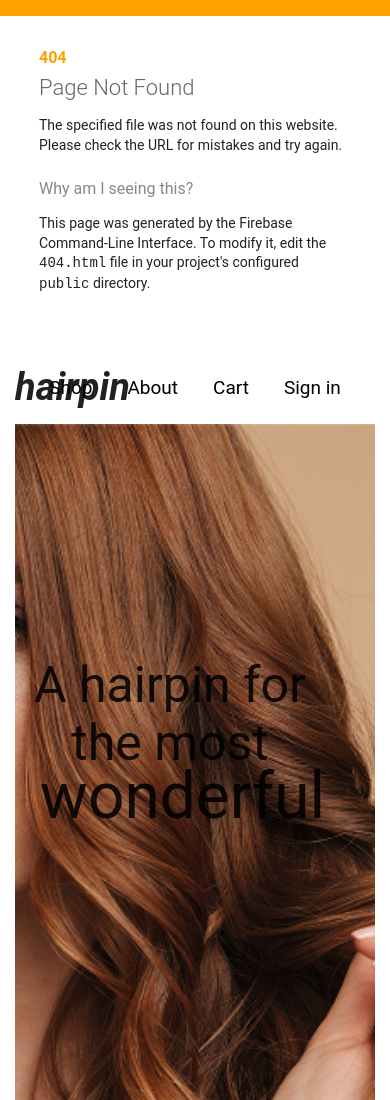
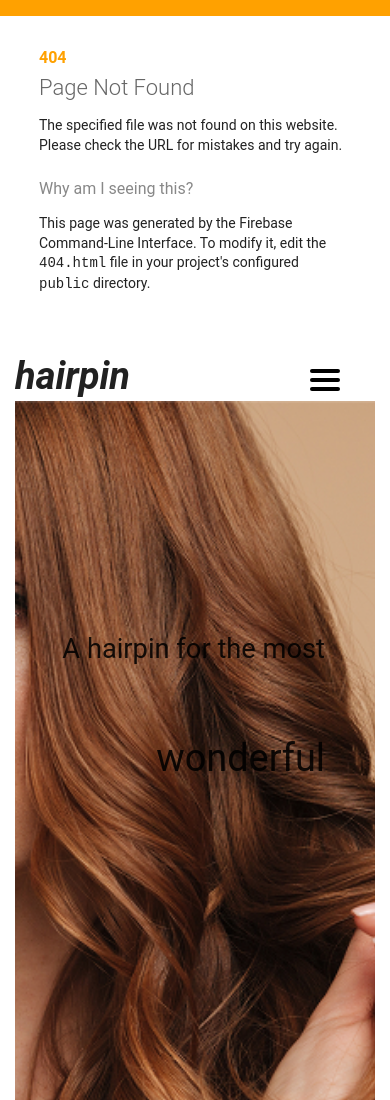
Before and after one commit to elb00507/BSTU-Hairpin, a website built with webpack: page src/404.html in a window 390 px wide. Shown: the top 1100 px of the page. Built offline with nearby package versions, Linux system fonts and the light colour scheme.

Commit message:
feat: add burger menu
Добавлено меню на разрешении 598px

```diff
--- a/src/Common/Header.ts
+++ b/src/Common/Header.ts
@@ -1,6 +1,9 @@
 import { Component } from '../Abstract/Component';
 
 export class Header extends Component {
+	private menuIcon: Component;
+	private mobileMenu: HTMLElement;
+	private mobileWrapper: HTMLElement;
 	constructor(parent: HTMLElement) {
 		super(parent, 'header', ['header']);
 
@@ -9,6 +12,32 @@ export class Header extends Component {
 		new Component(headerCont.root, 'a', ['logo-link'], 'hairpin');
 
 		const headerNav = new Component(headerCont.root, 'div', ['header__nav']);
+
+		const links = [
+			{ text: 'Shop', href: '#shop' },
+			{ text: 'About', href: '#about' },
+			{ text: 'Cart', href: '#cart' },
+			{ text: 'Sign in', href: '#signin' },
+		];
+
+		this.mobileMenu = new Component(this.root, 'div', [
+			'header__mobile-menu',
+		]).root;
+
+		this.mobileWrapper = new Component(this.mobileMenu, 'div', [
+			'header__mobile-menu-wrap',
+		]).root;
+
+		links.forEach((link) => {
+			const linkComponent = new Component(
+				this.mobileWrapper,
+				'a',
+				['header__mobile-link'],
+				link.text,
+				['href'],
+				[link.href]
+			);
+		});
 
 		new Component(
 			headerNav.root,
@@ -30,7 +59,7 @@ export class Header extends Component {
 		new Component(
 			headerNav.root,
 			'a',
-			['header__link--Elirix'],
+			['header__link'],
 			'Cart',
 			['href'],
 			['#cart']
@@ -44,5 +73,8 @@ export class Header extends Component {
 			['href'],
 			['#signin']
 		);
+
+		this.menuIcon = new Component(this.root, 'div', ['header__menu-icon']);
+		this.menuIcon.root.innerHTML = '<span></span><span></span><span></span>';
 	}
 }
--- a/src/sass/layout/_header.scss
+++ b/src/sass/layout/_header.scss
@@ -26,4 +26,49 @@
 			font-size: 19px;
 		}
 	}
+	&__mobile-menu {
+		display: none;
+	}
+
+	&__menu-icon {
+		display: none;
+		cursor: pointer;
+
+		span {
+			display: block;
+			width: 30px;
+			height: 4px;
+			background-color: #000;
+			margin: 5px 0;
+			border-radius: 10px;
+		}
+	}
 }
+
+@media (max-width: 598px) {
+	.header {
+		&__menu-icon {
+			display: block;
+			position: absolute;
+			right: 35px;
+			z-index: 15;
+			top: 13px;
+
+			&.active {
+				span:nth-child(1) {
+					transform: rotate(45deg) translate(1px, 1px);
+				}
+				span:nth-child(2) {
+					display: none;
+				}
+				span:nth-child(3) {
+					transform: rotate(-45deg) translate(5px, -5px);
+				}
+			}
+		}
+
+		&__link {
+			display: none;
+		}
+	}
+}
--- a/src/sass/layout/_mainpage.scss
+++ b/src/sass/layout/_mainpage.scss
@@ -18,7 +18,7 @@
 		top: 232px;
 
 		h1 {
-			font-size: 50px;
+			font-size: clamp(1.5625rem, 0.9091rem + 3.267vw, 3rem);
 			font-weight: 400;
 		}
 	}
@@ -29,7 +29,7 @@
 		top: 335px;
 
 		h2 {
-			font-size: 64px;
+			font-size: clamp(2.1875rem, 1.3636rem + 4.1193vw, 4rem);
 			font-weight: 400;
 		}
 	}
```
